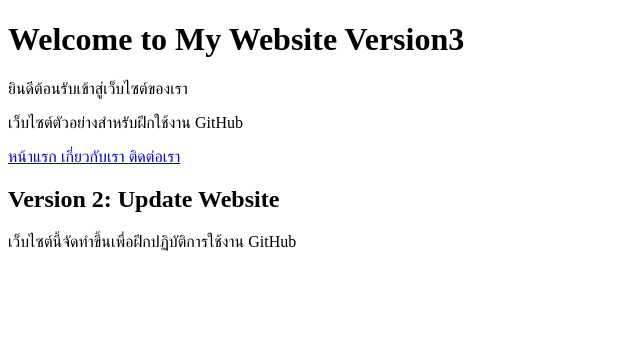
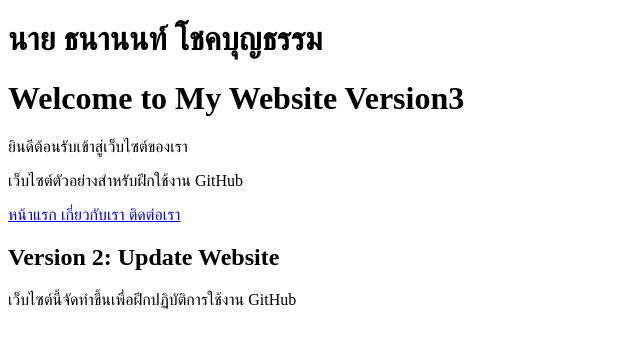
Before and after one commit to Tananon24/69Dev03-github-put, a plain HTML site: page index.html in a window 1280 px wide. Shown: the whole page, without its empty margins (0-640 px from the left). Drawn offline with Linux system fonts and the light colour scheme.

Commit message:
Version4

```diff
--- a/index.html
+++ b/index.html
@@ -1,6 +1,7 @@
 <!DOCTYPE html>
 <html lang="en">
 <head>
+    <h1> นาย ธนานนท์ โชคบุญธรรม </h1>
     <h1>Welcome to My Website Version3 </h1>
     <p>ยินดีต้อนรับเข้าสู่เว็บไซต์ของเรา </p>
     <p>เว็บไซต์ตัวอย่างสำหรับฝึกใช้งาน GitHub </p>
```
